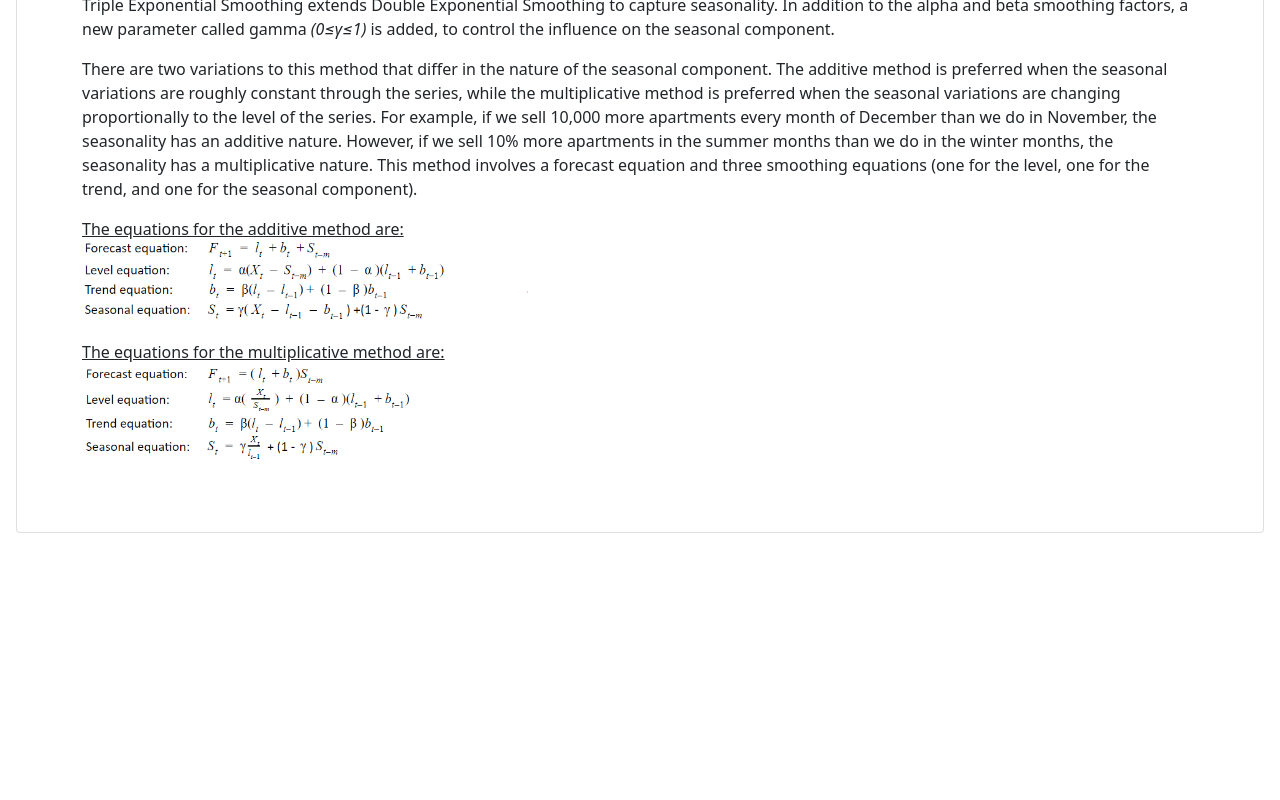
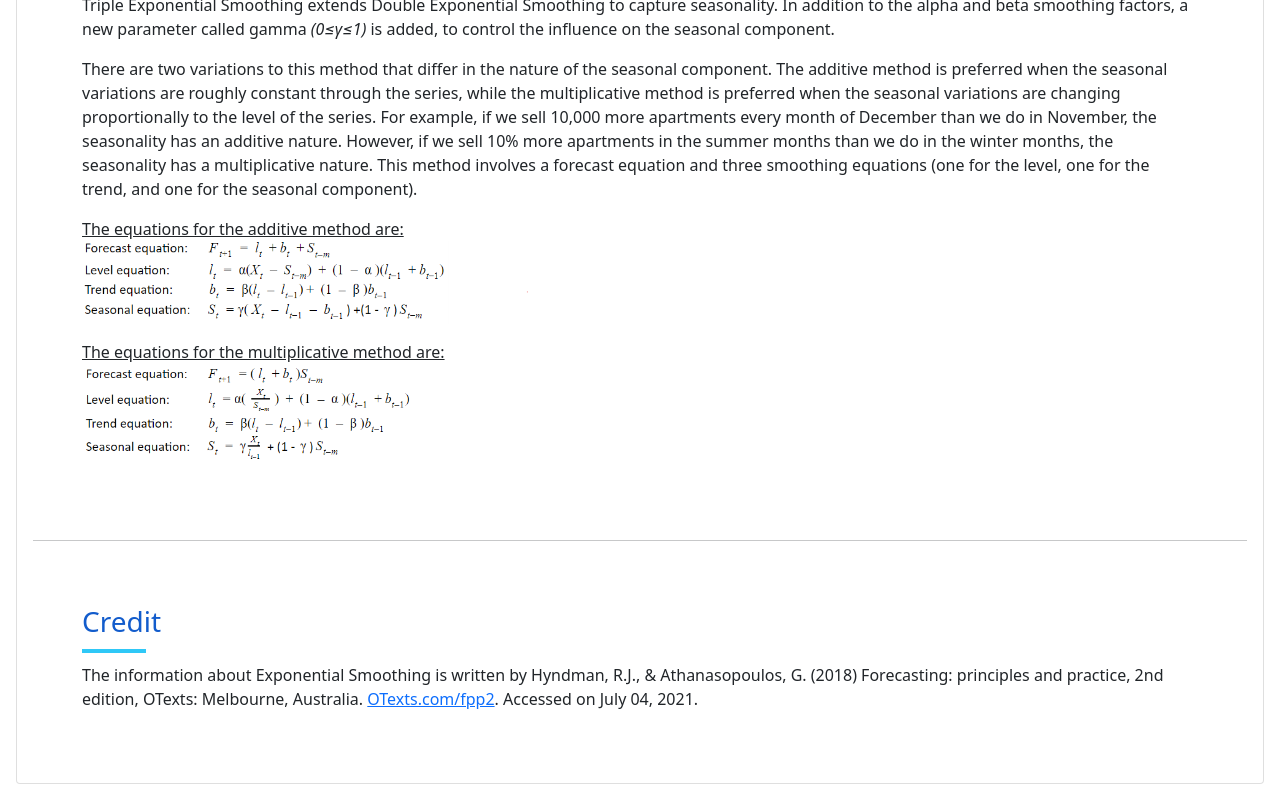
Before and after one commit to shuky-shukrun/Exponential-Smoothing-Demo, a React (Create React App) app: page /what-is in a window 1280 px wide. Shown: the part 1577-2377 px from the top of the page. Before the commit the page ends 2126 px from the top, so only its background shows below. Built offline with nearby package versions, Linux system fonts and the light colour scheme; no server answers.

Commit message:
add credits

```diff
--- a/src/pages/what-is/what-is-info.jsx
+++ b/src/pages/what-is/what-is-info.jsx
@@ -114,3 +114,15 @@ export const tripleInfo = (
     </p>
   </>
 );
+
+export const creditInfo = (
+  <>
+    <p>
+      The information about Exponential Smoothing is written by Hyndman, R.J., &
+      Athanasopoulos, G. (2018) Forecasting: principles and practice, 2nd
+      edition, OTexts: Melbourne, Australia.{" "}
+      <a href="https://otexts.com/fpp2/">OTexts.com/fpp2</a>. Accessed on July
+      04, 2021.
+    </p>
+  </>
+);
--- a/src/pages/what-is/what-is-page.jsx
+++ b/src/pages/what-is/what-is-page.jsx
@@ -3,6 +3,7 @@ import {
   simpleInfo,
   doubleInfo,
   tripleInfo,
+  creditInfo,
 } from "./what-is-info";
 import Card from "../../components/card";
 import InfoComponent from "../../components/info-component";
@@ -18,6 +19,8 @@ const WhatIsPage = (props) => {
         <InfoComponent title="Double Exponential Smoothing" info={doubleInfo} />
         <hr className="mt-4 mb-4"></hr>
         <InfoComponent title="Triple Exponential Smoothing" info={tripleInfo} />
+        <hr className="mt-4 mb-4"></hr>
+        <InfoComponent title="Credit" info={creditInfo} />
       </Card>
     </div>
   );
```
